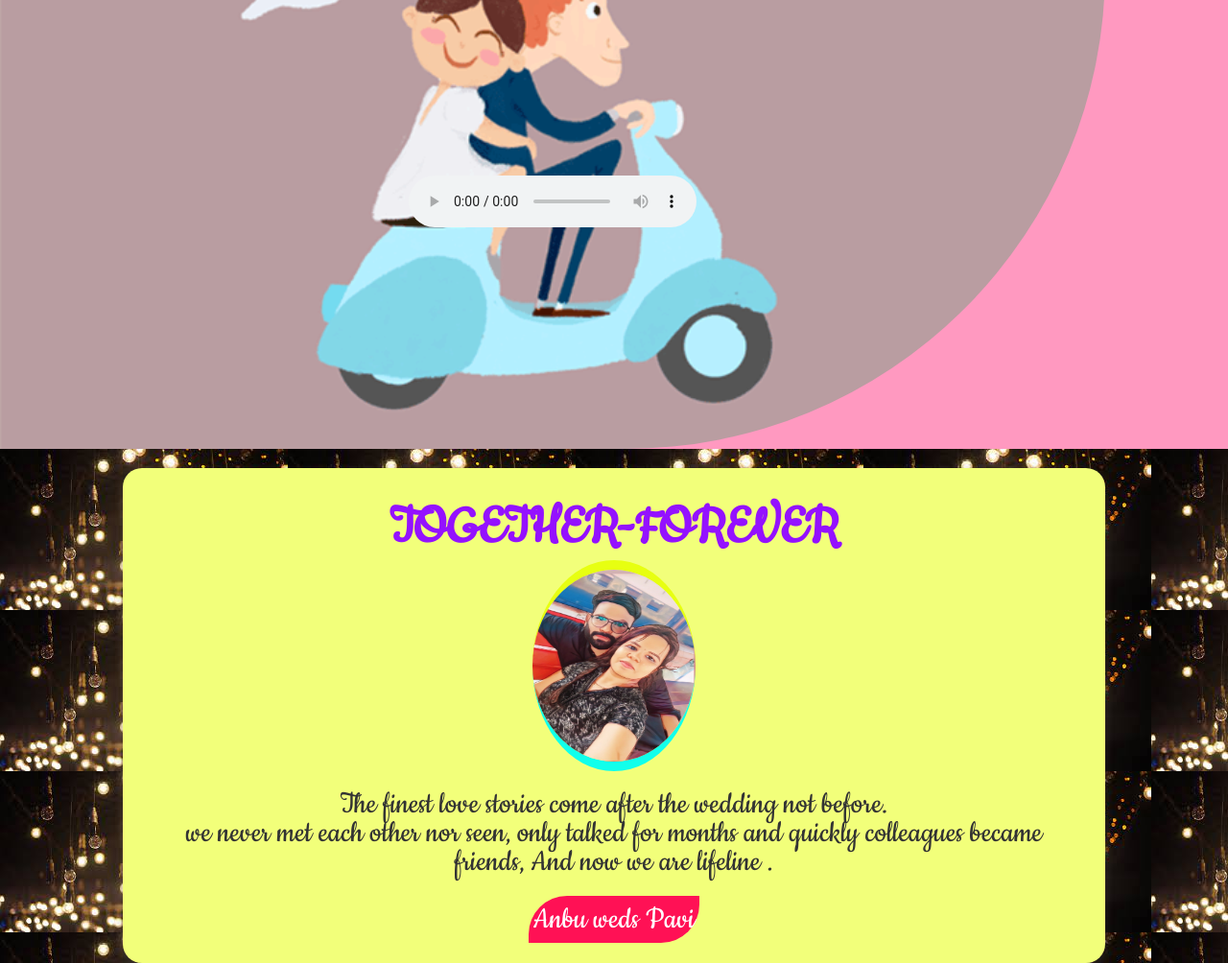
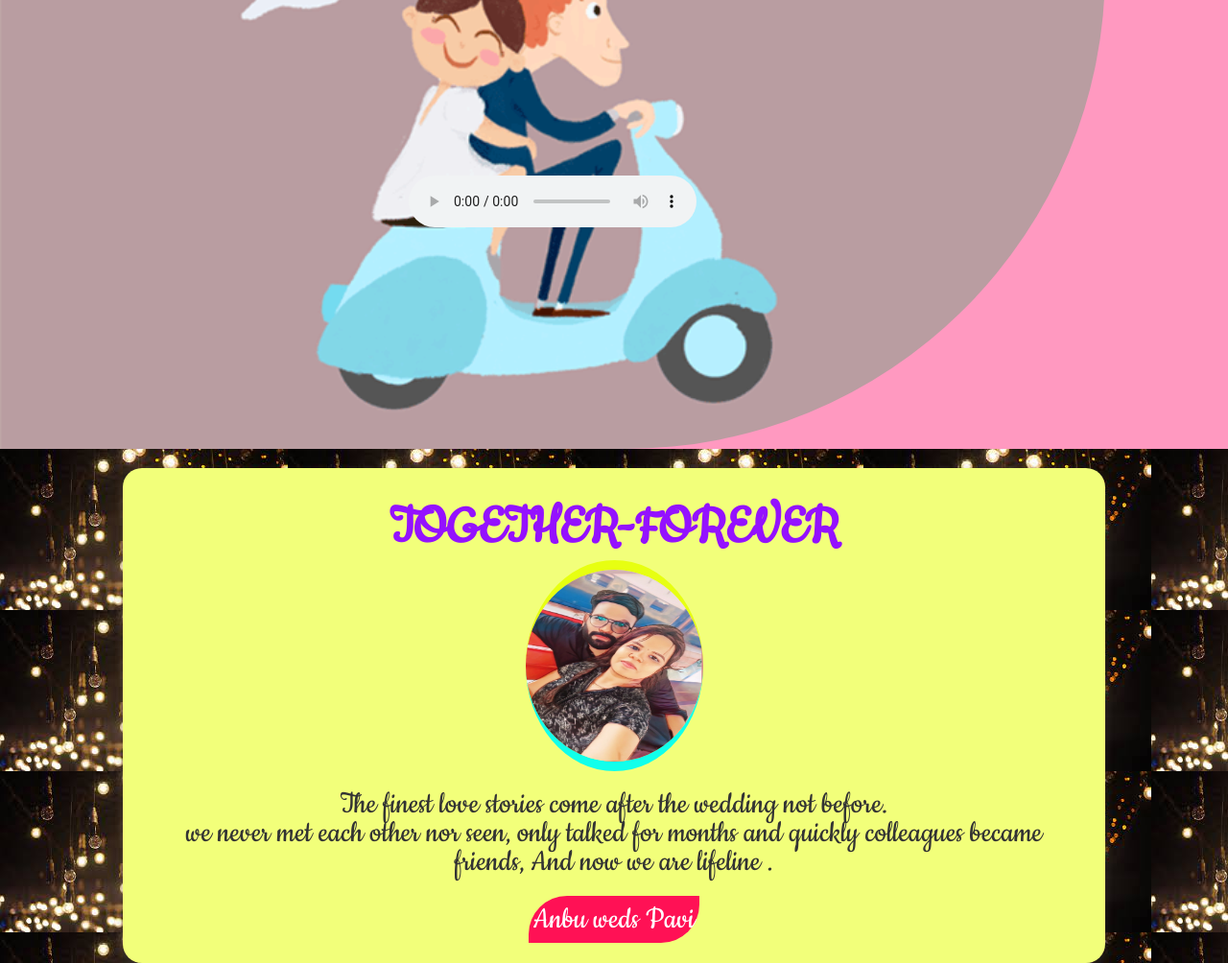
Before and after one commit to Pavithrajeni/invitation, a plain HTML site: page index.html in a window 1280 px wide. Shown: the part 182-1186 px from the top of the page at 96% size. Drawn offline with Linux system fonts and the light colour scheme.

Commit message:
Update style.css

```diff
--- a/style.css
+++ b/style.css
@@ -121,7 +121,7 @@
     box-shadow: 0 3px 10px 0 rgba(100,100,100,.3);
 }
 .us img{
-    width:170px;
+    width:185px;
     height: 220px;
     border-radius: 50%;
     border-top: 10px solid rgb(231, 255, 17);
```
